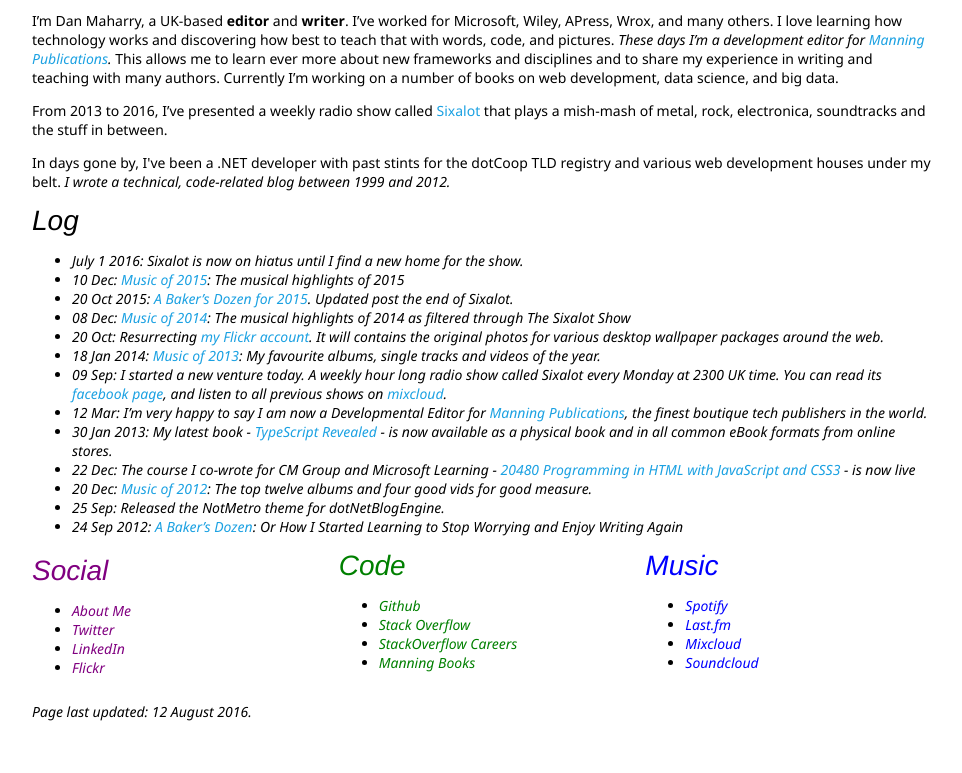
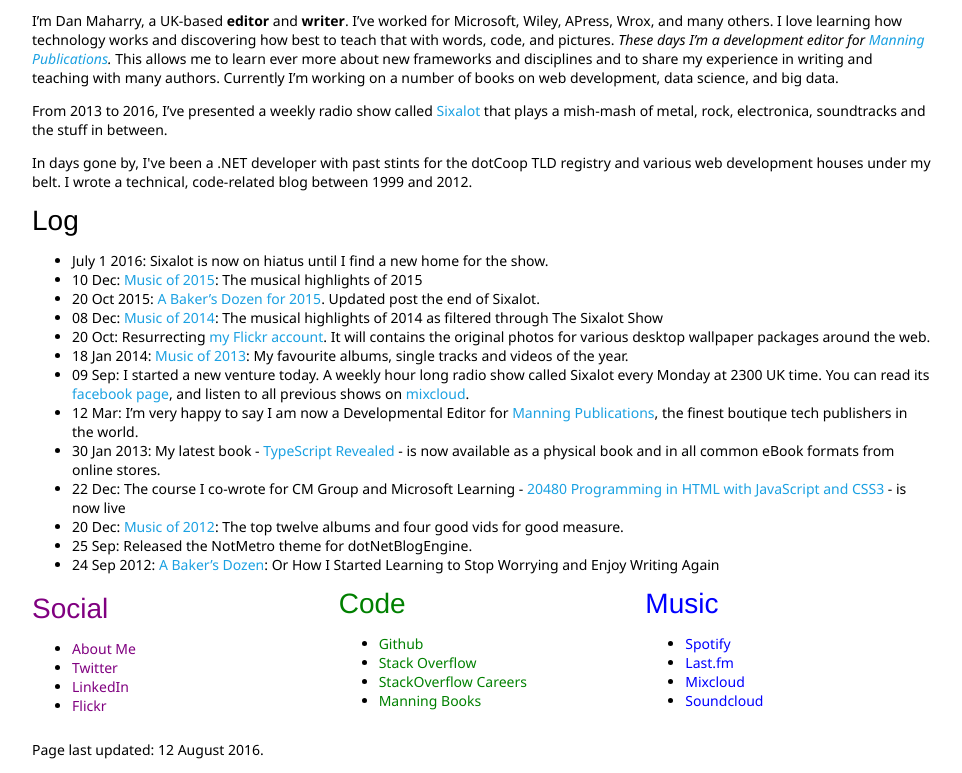
Before and after one commit to hmobius/hmobius.github.com, a plain HTML site: page index.html in a window 1280 px wide. Shown: the part 73-846 px from the top of the page, without its empty margins (158-1120 px from the left). Before the commit the page ends 808 px from the top, so only its background shows below. Drawn offline with Linux system fonts and the light colour scheme.

Commit message:
Tweaked home page

```diff
--- a/index.html
+++ b/index.html
@@ -45,7 +45,7 @@
   <section>
     <p>I&#8217;m Dan Maharry, a UK-based <strong>editor</strong> and <strong>writer</strong>. I&#8217;ve worked for Microsoft, Wiley, APress, Wrox, and many others. I love learning how technology works and discovering how best to teach that with words, code, and pictures. <em>These days I&#8217;m a development editor for <a href="http://www.manning.com">Manning Publications</a>.</em> This allows me to learn ever more about new frameworks and disciplines and to share my experience in writing and teaching with many authors. Currently I&#8217;m working on a number of books on web development, data science, and big data. </p>
    <p>From 2013 to 2016, I&#8217;ve presented a weekly radio show called <a href="http://www.mixcloud.com/sixalot/">Sixalot</a> that plays a mish-mash of metal, rock, electronica, soundtracks and the stuff in between.</p>
-   <p>In days gone by, I've been a .NET developer with past stints for the dotCoop TLD registry and various web development houses under my belt. <em>I wrote a technical, code-related blog between 1999 and 2012.</p>
+   <p>In days gone by, I've been a .NET developer with past stints for the dotCoop TLD registry and various web development houses under my belt. I wrote a technical, code-related blog between 1999 and 2012.</p>
   <h2>Log</h2>
   <ul>
     <li>July 1 2016: Sixalot is now on hiatus until I find a new home for the show.</li>
```
